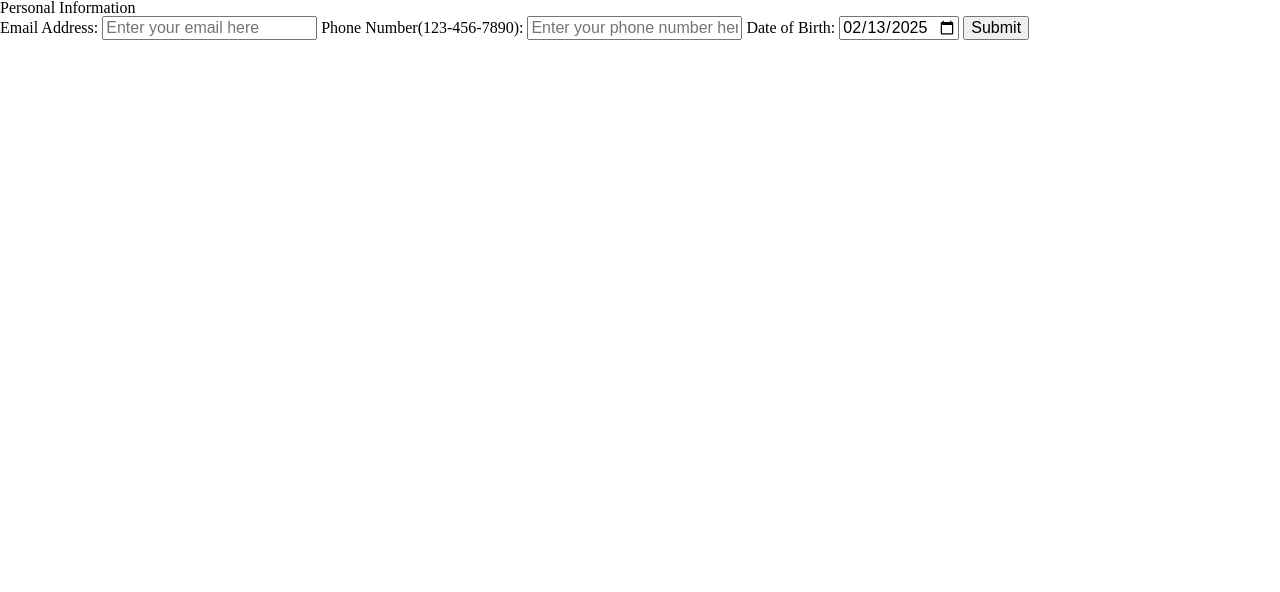
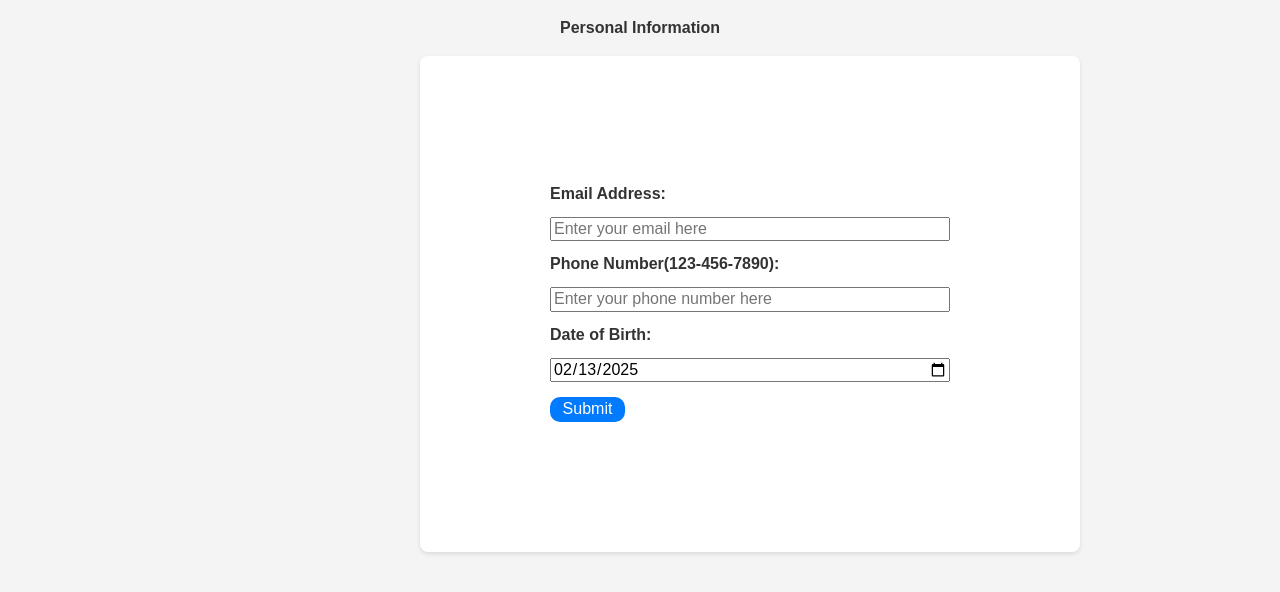
Before and after one commit to itmd-362-spring2025/lab2, a plain HTML site: page index.html in a window 1280 px wide. Drawn offline with Linux system fonts and the light colour scheme.

Commit message:
lab2 submission

```diff
--- a/css/screen.css
+++ b/css/screen.css
@@ -0,0 +1,79 @@
+/* mobile first*/
+body {
+  font-family: Arial, sans-serif;
+  margin: 20px;
+  padding: 0;
+  background-color: #f4f4f4;
+  color: #333;
+}
+
+h1 {
+  font-weight: bold;
+  text-align: center;
+  margin-bottom: 20px;
+}
+
+form {
+  background: #fff;
+  padding: 20px;
+  border-radius: 8px;
+  box-shadow: 0 2px 4px rgba(0,0,0,0.1);
+  display: flex;
+  flex-direction: column;
+  gap: 15px;
+}
+
+label {
+  font-weight: bold;
+}
+
+input[type="submit"] {
+  background-color: #007BFF;
+  color: white;
+  padding: 3px;
+  border: none;
+  border-radius: 10px;
+  cursor: pointer;
+  font-size: 1rem;
+  width: 75px;
+}
+
+input[type="submit"]:hover {
+  background-color: #0056b3;
+}
+
+
+/* desktop */
+@media (min-width: 768px) {
+  /* body {
+    display: flex;
+    justify-content: center;
+    align-items: center;
+    height: 100vh;
+    background-color: #e9ecef;
+  } */
+
+  /* body {
+    display: flex;
+    justify-content: center;
+    align-items: center;
+    height: 100%;
+    background-color: #e9ecef;
+  } */
+
+
+  h1 {
+    font-weight: bold;
+    text-align: center;
+    margin-bottom: 20px;
+  }
+
+  form {
+    display: flex;
+    width: 400px;
+    padding: 130px;
+    margin-left: 400px;
+  }
+
+
+}
--- a/index.html
+++ b/index.html
@@ -9,13 +9,13 @@
 </head>
 <body>
   <h1>Personal Information</h1>
-  <form>
+  <form action="/submit" method="post" autocomplete="on">
     <label for="email">Email Address: </label>
-    <input type="text" id="email" name="email" placeholder="Enter your email here">
+    <input type="text" id="email" name="email" placeholder="Enter your email here" required>
     <label for="phone">Phone Number(123-456-7890): </label>
     <input type="tel" id="phone" name="phone" placeholder="Enter your phone number here" pattern="[0-9]{3}-[0-9]{3}-[0-9]{4}" required>
     <label for="dob">Date of Birth: </label>
-    <input type="date" id="dob" name="dob" placeholder="Enter your date of birth here" value="2025-02-13" max="2025-02-13">
+    <input type="date" id="dob" name="dob" placeholder="Enter your date of birth here" value="2025-02-13" max="2025-02-13" required>
     <input type="submit" value="Submit">
   </form>
 </body>
```
